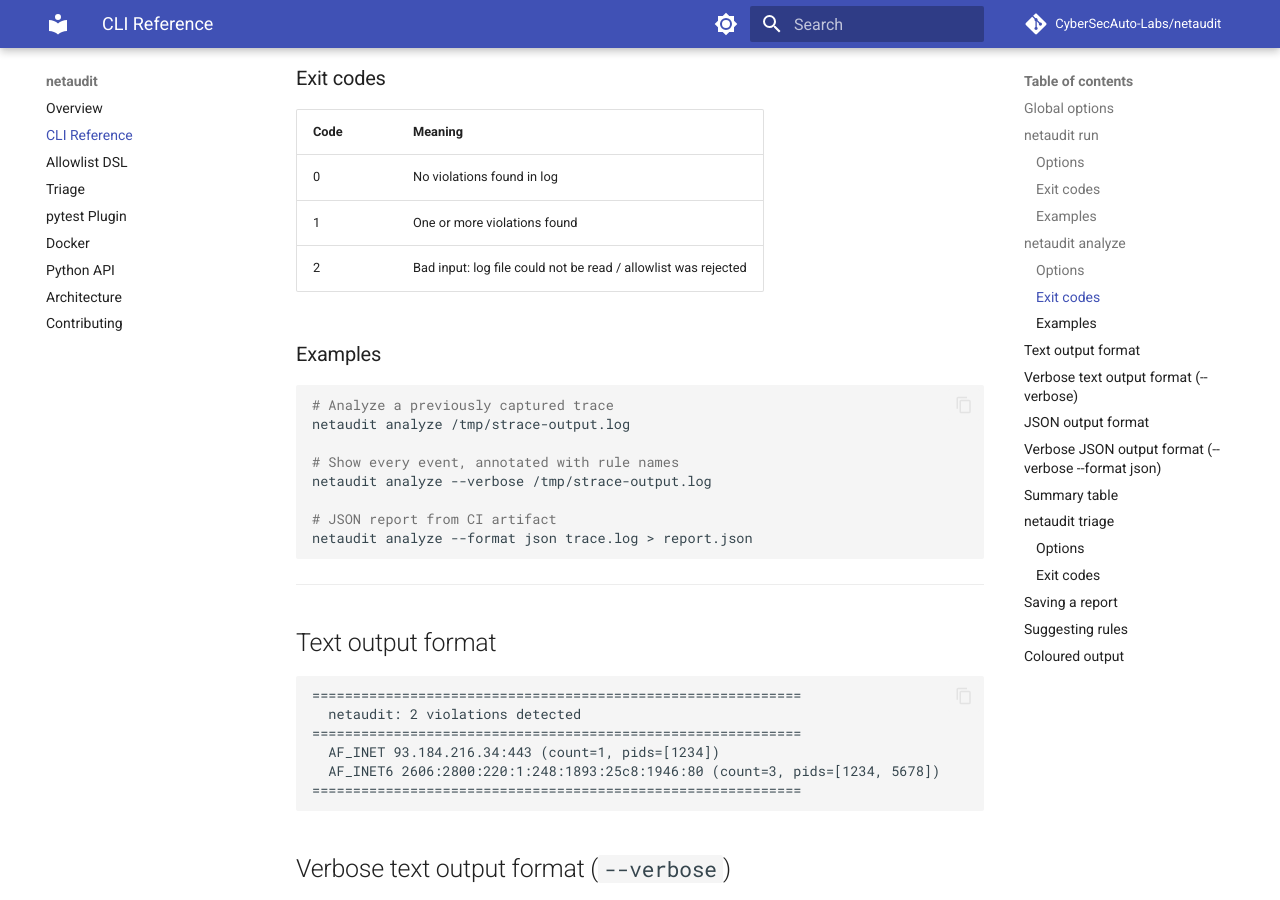
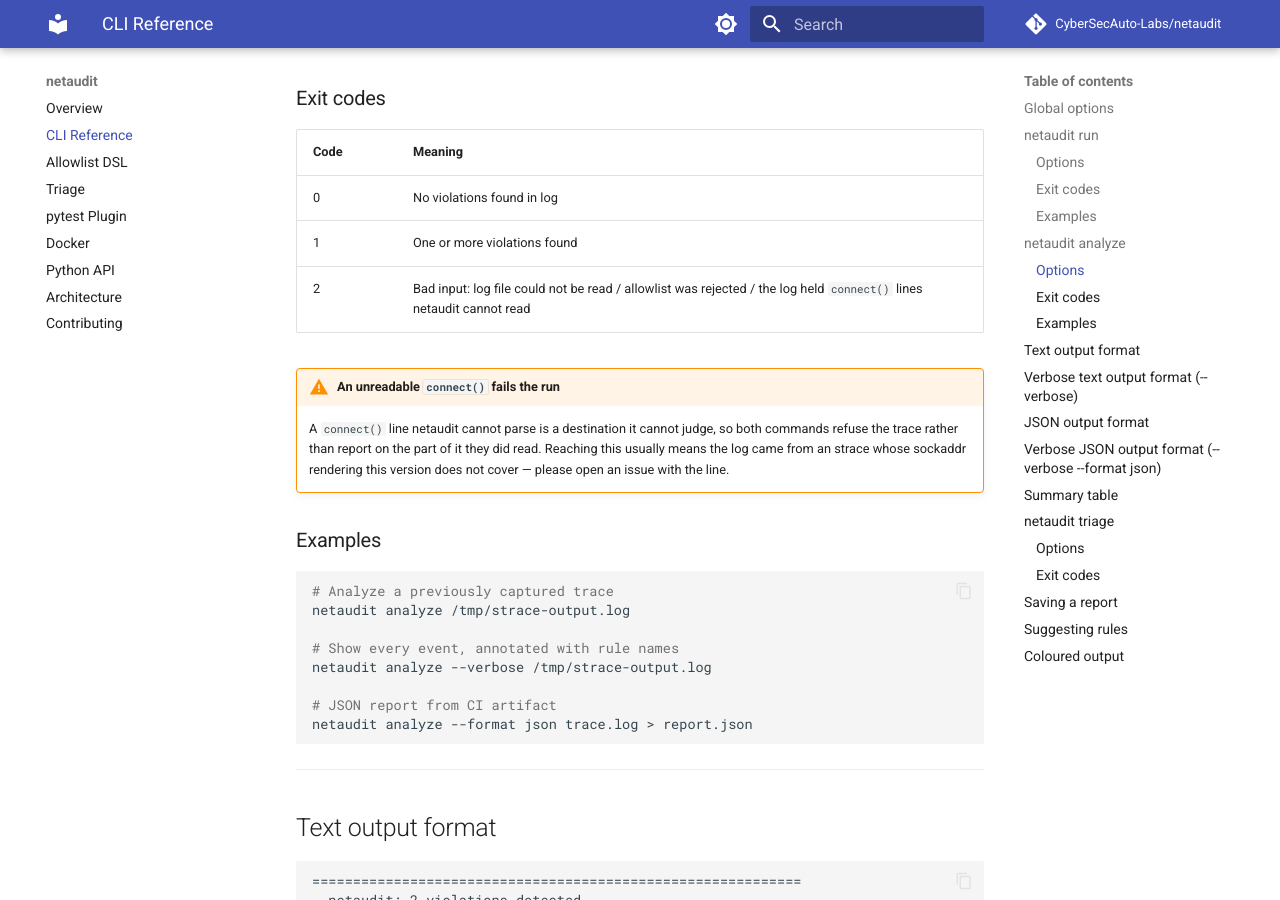
Before and after one commit to CyberSecAuto-Labs/netaudit, an MkDocs documentation site: the page built from docs/cli-reference.md, in a window 1280 px wide and 900 px high, scrolled down 2959 px. Built offline with MkDocs 1.6.1 and Material for MkDocs 9.7.7, drawn with Linux system fonts in a browser that asks for light colours; comment, search, counter and statistics services are not loaded; some of the changed text lies outside the part shown.

Commit message:
docs: document the unreadable-trace failure

```diff
--- a/docs/cli-reference.md
+++ b/docs/cli-reference.md
@@ -42,7 +42,7 @@ netaudit run [OPTIONS] -- COMMAND [ARGS]...
 | 84 | `strace` binary not found on PATH |
 | 85 | The allowlist was rejected; the command was never started |
 | 86 | The run was cancelled by a signal; the traced command was stopped |
-| 87 | strace produced no trace and failed; nothing was audited |
+| 87 | The trace could not be used: strace failed and wrote nothing, or it held `connect()` lines netaudit cannot read |
 | *other* | The traced command's own exit code, passed through unchanged |
 
 `run` wraps another process, so most of the exit-code space belongs to that process.
@@ -108,7 +108,13 @@ netaudit analyze [OPTIONS] STRACE_LOG
 |------|---------|
 | 0 | No violations found in log |
 | 1 | One or more violations found |
-| 2 | Bad input: log file could not be read / allowlist was rejected |
+| 2 | Bad input: log file could not be read / allowlist was rejected / the log held `connect()` lines netaudit cannot read |
+
+!!! warning "An unreadable `connect()` fails the run"
+    A `connect()` line netaudit cannot parse is a destination it cannot judge, so both
+    commands refuse the trace rather than report on the part of it they did read. Reaching
+    this usually means the log came from an strace whose sockaddr rendering this version
+    does not cover — please open an issue with the line.
 
 ### Examples
 
```
Also changed, not shown: docs/pytest-plugin.md (+4 -0 lines).
